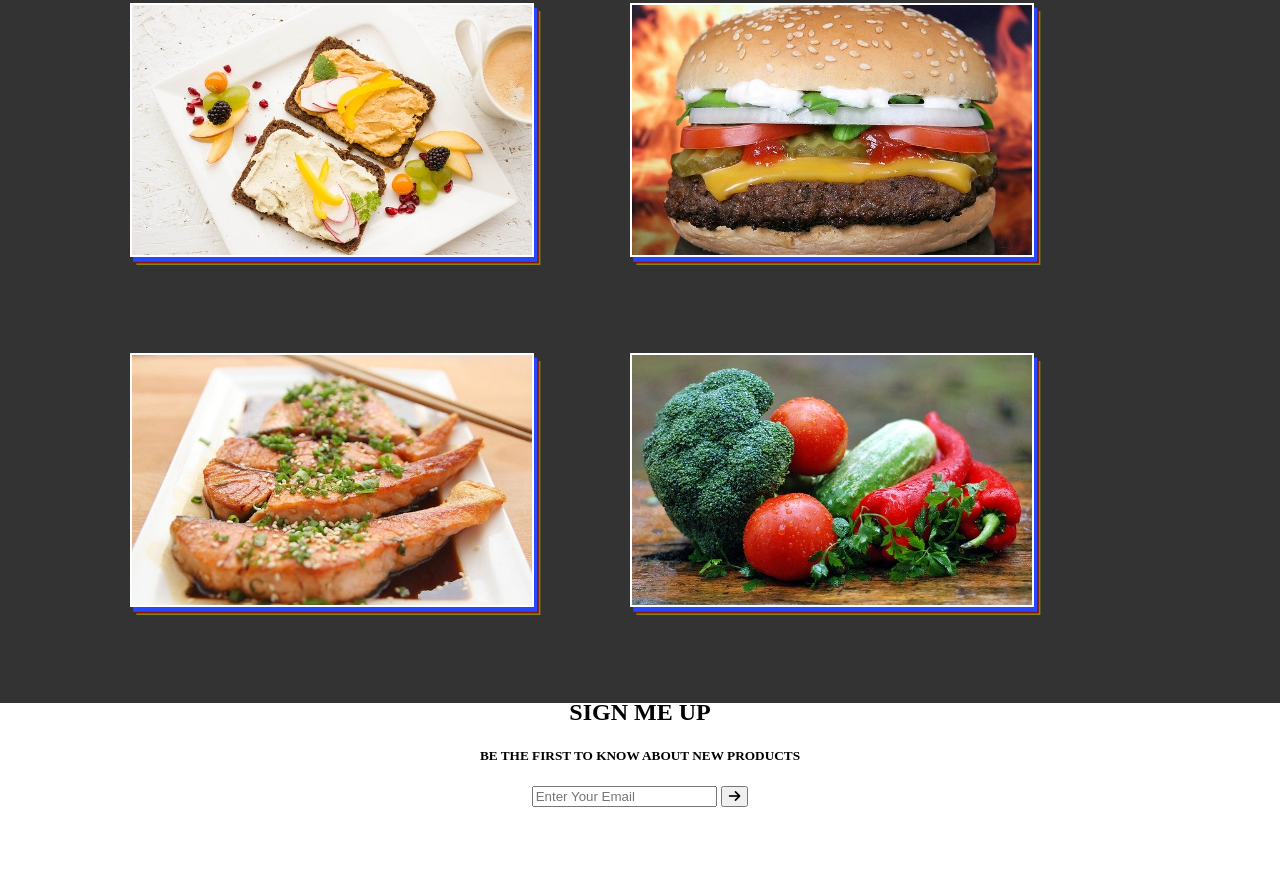
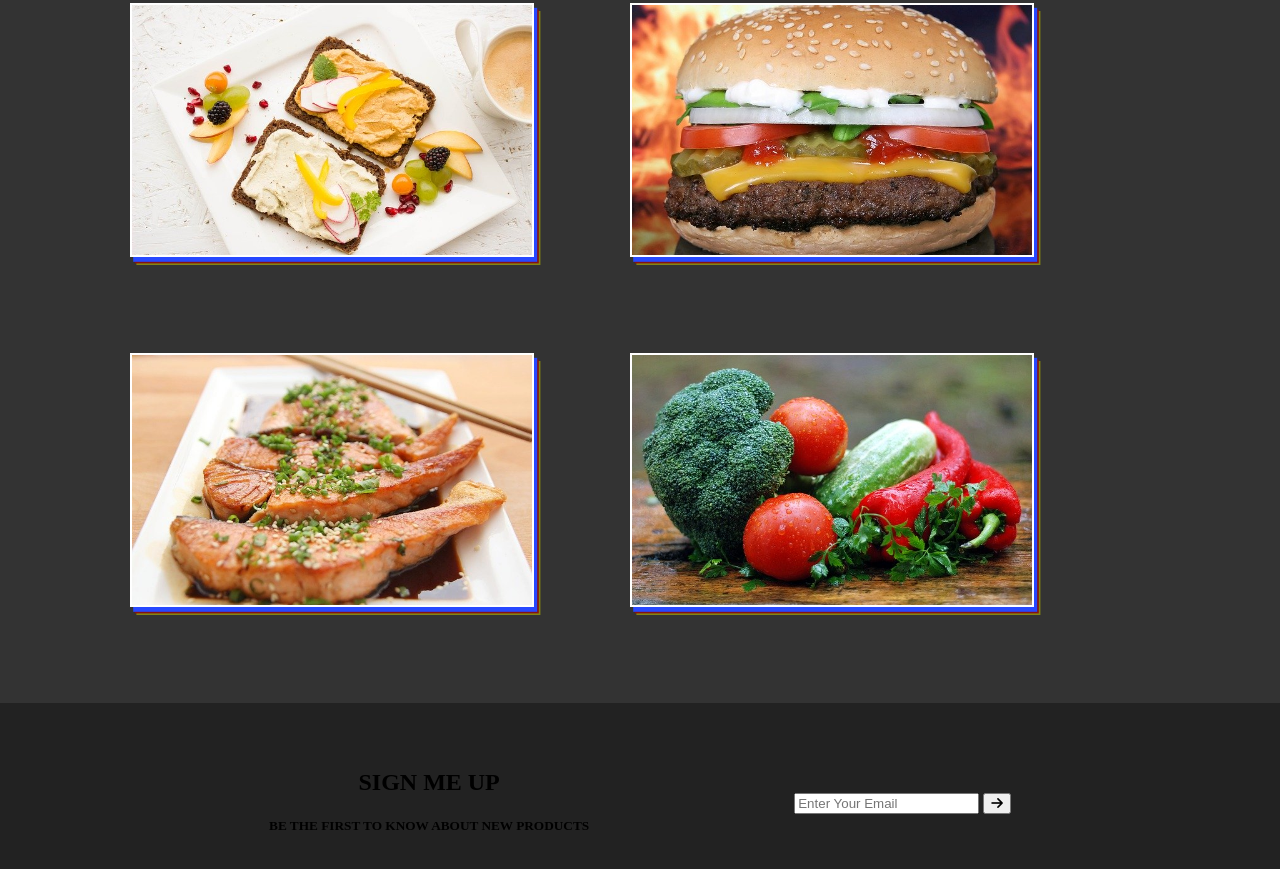
Before and after one commit to Ameer2000Mzori/Foods-Website, a website: page src/index.html in a window 1280 px wide. Shown: the part 3137-4006 px from the top of the page. Before the commit the page ends 3944 px from the top, so only its background shows below. Drawn offline with nearby package versions, Linux system fonts and the light colour scheme.

Commit message:
added styling to contact-Wrap

```diff
--- a/src/style.scss
+++ b/src/style.scss
@@ -675,10 +675,21 @@ body {
 }
 // contact
 .contact {
-  height: 10vh;
+  height: 25vh;
   display: flex;
   flex-direction: column;
   text-align: center;
   align-items: center;
   justify-content: center;
+  background-color: #222;
+
+  .contact-Wrap {
+    display: flex;
+    flex-direction: row;
+    text-align: center;
+    align-items: center;
+    width: 90%;
+    height: 90%;
+    justify-content: space-evenly;
+  }
 }
```
Also changed, not shown: src/style.css, 1 other file.
